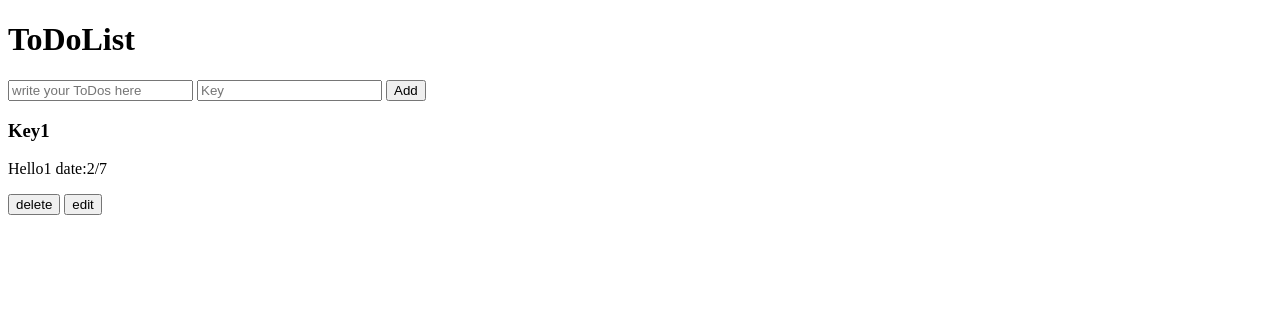
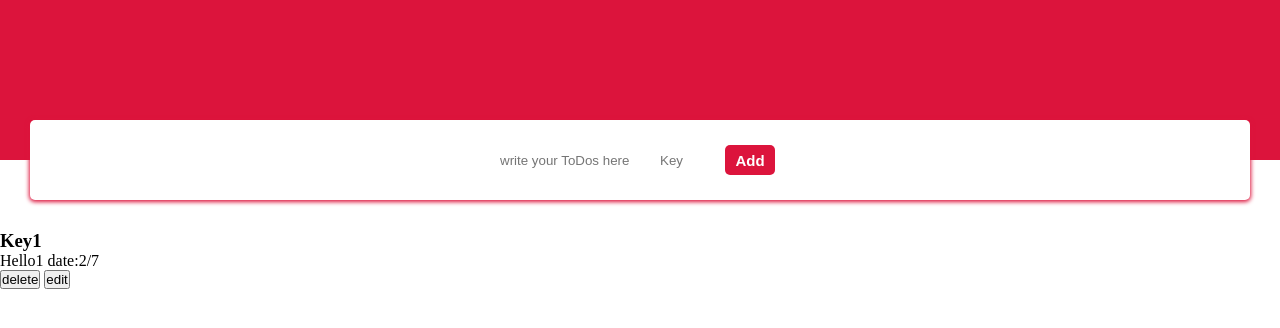
Before and after one commit to GSG-FC03/ToDoList-team6, a plain HTML site: page index.html in a window 1280 px wide. Drawn offline with Linux system fonts and the light colour scheme.

Commit message:
styling for add box and header and delete unnecessary elements relate #13

```diff
--- a/css/style.css
+++ b/css/style.css
@@ -0,0 +1,50 @@
+* {
+  padding: 0;
+  margin: 0;
+  box-sizing: border-box;
+}
+
+header {
+  height: 150px;
+  text-align: center;
+  padding-top: 12.5%;
+  background-color: crimson;
+  color: white;
+}
+section {
+  margin-left: 12.5%;
+}
+.add-box {
+margin: -40px 30px 30px 30px;
+    height: 80px;
+    width: auto;
+    display: flex;
+    justify-content: center;
+    align-items: center;
+    background-color: white;
+    box-shadow: 0px 1px 4px 1px crimson;
+    border-radius: 5px;
+}
+#input-key {
+  height: 30px;
+  width: 50px;
+  margin: 0 5px;
+  border: none;
+}
+#input-text {
+  height: 30px;
+  width: 150px;
+  margin: 0 5px;
+  border: none;
+}
+#btnAdd {
+    height: 30px;
+  width: 50px;
+  margin: 0 10px;
+  border-radius: 5px;
+  font-size: 15px;
+  font-weight: bold;
+  color: white;
+  background-color: crimson;
+  border: none;
+}
--- a/index.html
+++ b/index.html
@@ -11,23 +11,32 @@
 
 </head>
 <body>
+  <!-- header titile -->
   <header>
       <h1> ToDoList</h1>
   </header>
+  <!-- header titile -->
+  <!-- ADD BOX -->
   <section class="add-box">
       <input type="text" id="input-text" placeholder="write your ToDos here">
-      <input type="text" id="keyAdd" placeholder="Key">
-      <input type="button" id="keyAdd" value="Add">
+      <input type="text" id="input-key" placeholder="Key">
+      <input type="button" id="btnAdd" value="Add">
   </section>
+  <!-- ADD BOX -->
+<!-- TODOS BOX -->
   <article class="result">
 <h3>Key1</h3>
 <p> Hello1 date:2/7</p>
   </article>
+
+<!-- TODOS BOX -->
+<!-- EDIT && DELETE BOX -->
   <footer>
-      <input type="button" value="delete">
-      <input type="button" value="edit">
+      <input type="button" value="delete" id="del-btn">
+      <input type="button" value="edit" id="edit-btn">
+  </footer>
+<!-- EDIT && DELETE BOX -->
 
-  </footer>
   <script src="/JS/main.js"></script>
 
 </body>
```
